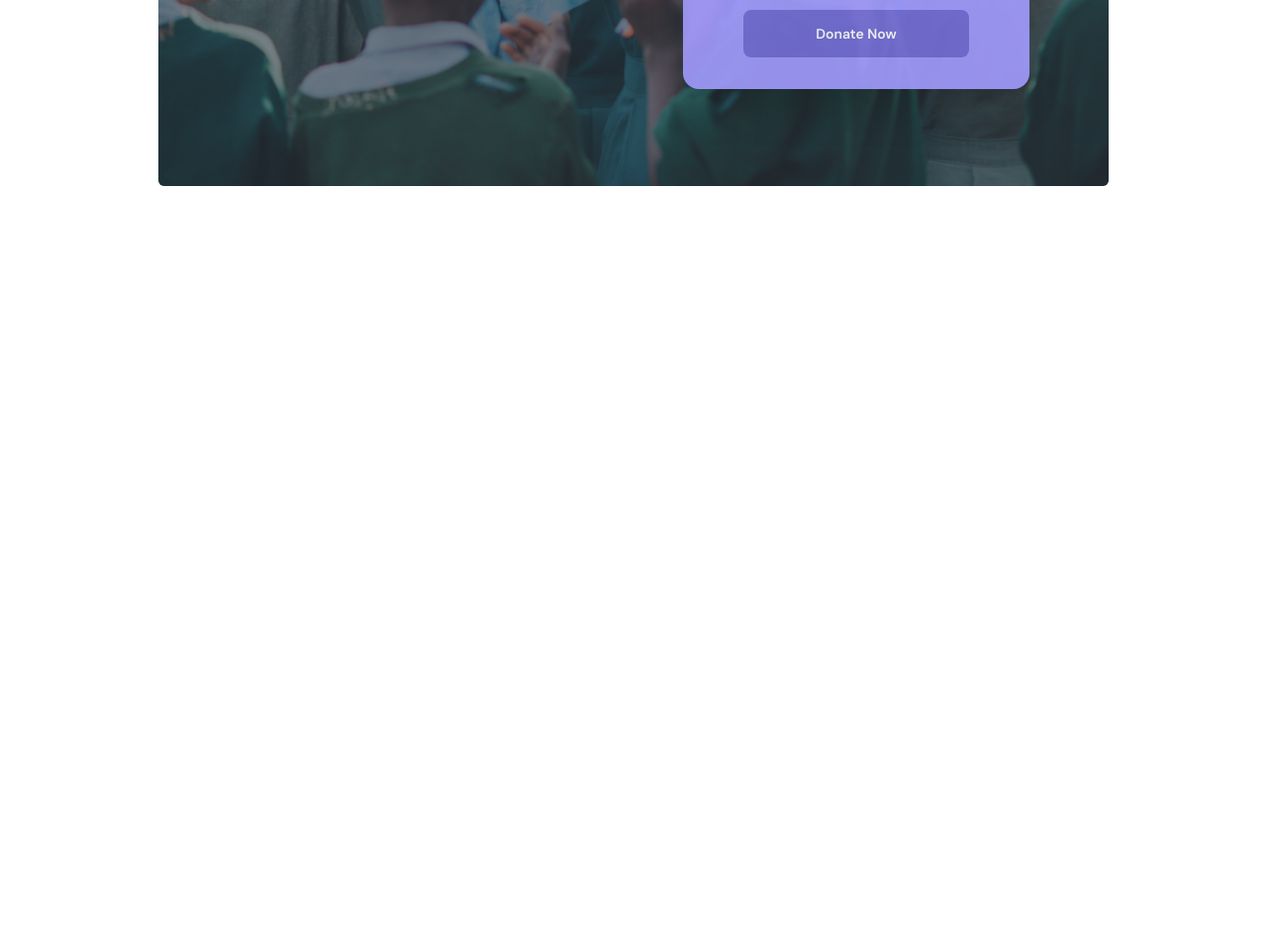
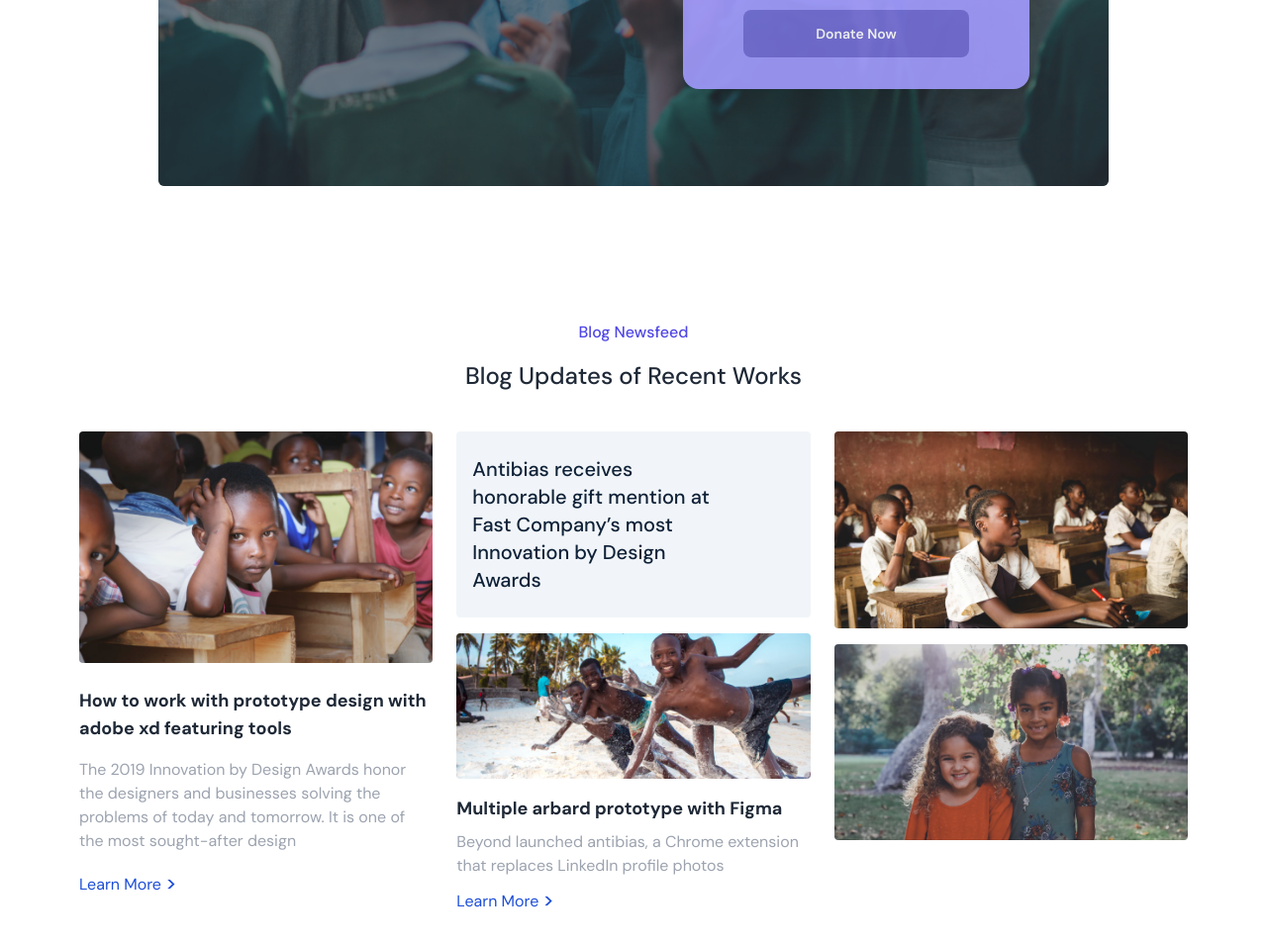
Before and after one commit to shahriarmostafiz/fundraiser-project, a plain HTML site: page index.html in a window 1280 px wide. Shown: the part 3754-4710 px from the top of the page at 99% size. Before the commit the page ends 4054 px from the top, so only its background shows below. Drawn offline with nearby package versions, Linux system fonts and the light colour scheme.

Commit message:
gallery added

```diff
--- a/index.html
+++ b/index.html
@@ -591,6 +591,71 @@
           </div>
         </div>
       </section>
+      <!-- gallery section  -->
+      <section class="flex flex-col items-center my-10 lg:my-20 p-4 lg:px-20">
+        <!-- heading  -->
+        <div class="mx-auto text-center max-w-sm space-y-4 py-10 font-medium">
+          <h2 class="text-indigo-600">Blog Newsfeed</h2>
+          <h1 class="text-2xl">Blog Updates of Recent Works</h1>
+        </div>
+        <div class="grid grid-cols-3 gap-6">
+          <!-- card 1 -->
+          <div class="space-y-6">
+            <img src="./images/image 98.png" class="rounded w-full" alt="" />
+            <div class="space-y-4">
+              <h4 class="text-lg font-bold">
+                How to work with prototype design with adobe xd featuring tools
+              </h4>
+              <p class="text-gray-400">
+                The 2019 Innovation by Design Awards honor the designers and
+                businesses solving the problems of today and tomorrow. It is one
+                of the most sought-after design
+              </p>
+              <p class="text-blue-700">
+                Learn More
+                <span class="text-blue-700 font-medium text-xl"> > </span>
+              </p>
+            </div>
+          </div>
+          <!-- card -2  -->
+          <div class="space-y-4">
+            <!-- heading part  -->
+            <div class="py-6 px-4 bg-slate-100 rounded">
+              <h3 class="text-xl font-medium text-color-1 w-3/4">
+                Antibias receives honorable gift mention at Fast Company’s most
+                Innovation by Design Awards
+              </h3>
+            </div>
+
+            <div class="space-y-4">
+              <img src="./images/image 101.png" class="w-full rounded" alt="" />
+              <div class="space-y-2">
+                <h4 class="text-lg font-bold">
+                  Multiple arbard prototype with Figma
+                </h4>
+                <p class="text-gray-400">
+                  Beyond launched antibias, a Chrome extension that replaces
+                  LinkedIn profile photos
+                </p>
+                <p class="text-blue-700">
+                  Learn More
+                  <span class="text-blue-700 font-medium text-xl"> > </span>
+                </p>
+              </div>
+            </div>
+          </div>
+          <!-- card -3  -->
+          <div class="flex flex-col gap-4">
+            <img src="./images/image 100.png" class="rounded w-full" alt="" />
+            <img src="./images/image 99.png" class="rounded w-full" alt="" />
+          </div>
+          <!-- card -4  -->
+
+          <!-- card-5  -->
+
+          <!-- card-6  -->
+        </div>
+      </section>
     </main>
   </body>
 </html>
```
